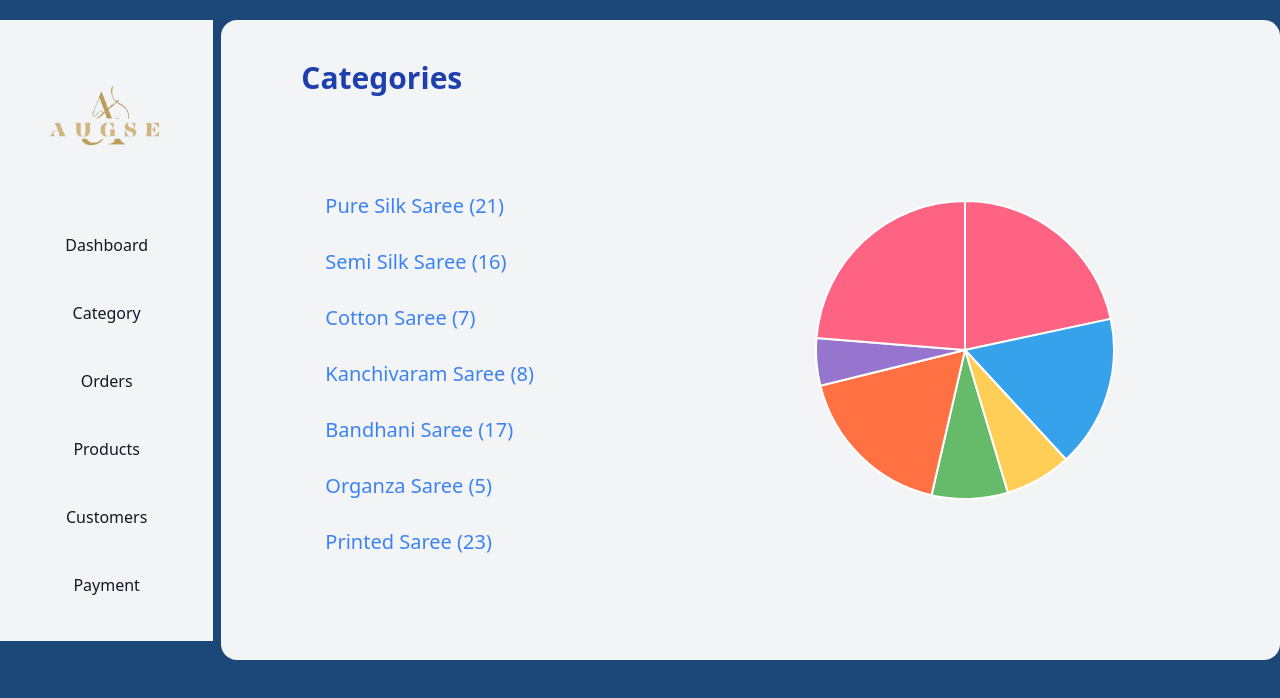
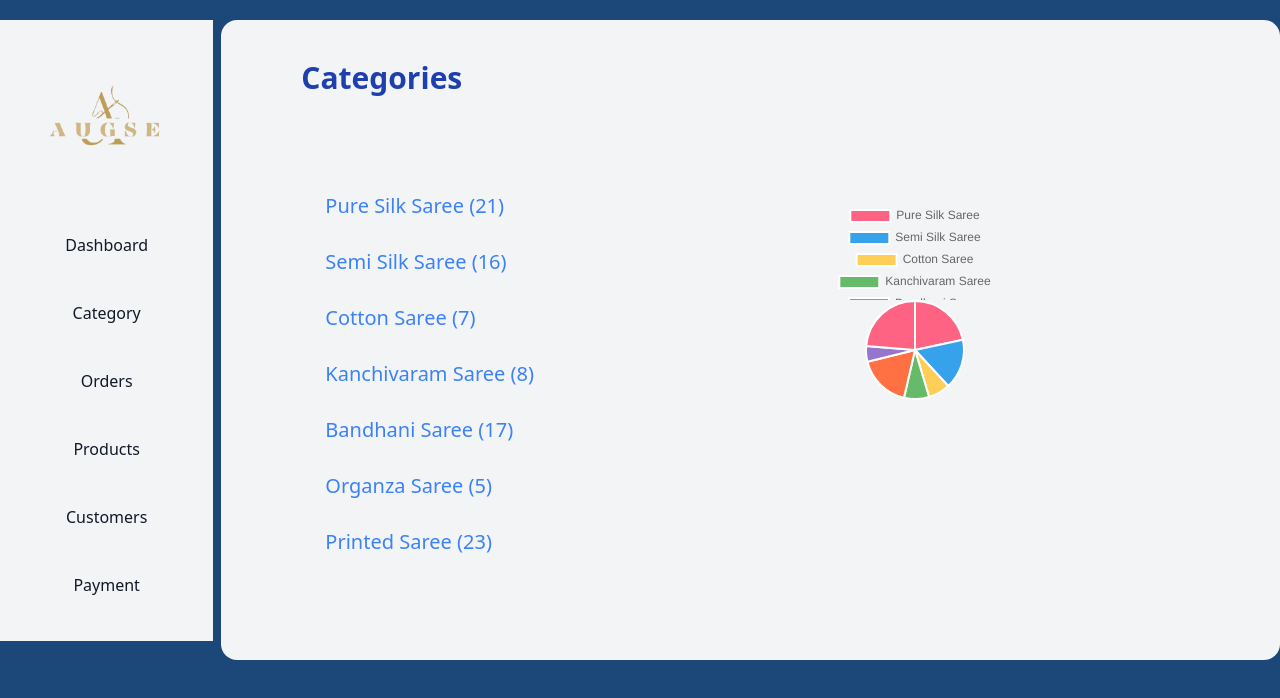
Before and after one commit to braceletProductions/augse-dashboard, a Next.js app: page /category/categories in a window 1280 px wide. Shown: the top 698 px of the page. Built offline with nearby package versions, Linux system fonts and the light colour scheme.

Commit message:
size of pie chart

```diff
--- a/src/pages/category/categories.jsx
+++ b/src/pages/category/categories.jsx
@@ -4,6 +4,24 @@ import { Pie } from "react-chartjs-2";
 import categoryData from "@/tempData/categoryData";
 
 import Link from "next/link";
+import {
+  Chart as ChartJS,
+  CategoryScale,
+  LinearScale,
+  Title,
+  Tooltip,
+  Legend,
+  BarElement,
+} from "chart.js";
+
+ChartJS.register(
+  CategoryScale,
+  LinearScale,
+  Title,
+  Tooltip,
+  Legend,
+  BarElement
+);
 
 const Categories = () => {
   // Extracting category names and counts from categoryData
@@ -53,6 +71,8 @@ const Categories = () => {
         label: tooltipCallback,
       },
     },
+    coutout: "60%",
+    responsive: true,
   };
 
   return (
@@ -85,7 +105,12 @@ const Categories = () => {
 
               {/* Display the pie chart */}
               <div className="text-blue-400 text-xl p-6 mt-6 rounded-xl mb-6">
-                <Pie data={pieChartData} options={pieChartOptions} />
+                <Pie
+                  data={pieChartData}
+                  options={pieChartOptions}
+                  height="200px"
+                  width="200px"
+                />
               </div>
             </div>
           </div>
--- a/src/pages/orders/orders.jsx
+++ b/src/pages/orders/orders.jsx
@@ -127,7 +127,12 @@ const Orders = () => {
             <span className="text-blue-600">{orderData.pending}</span>
           </h1>
           <div className="lg:absolute top-5 right-28 p-4 rounded-xl ">
-            <Doughnut data={doughnutData} options={doughnutOptions} />
+            <Doughnut
+              data={doughnutData}
+              options={doughnutOptions}
+              height="200px"
+              width="200px"
+            />
           </div>
         </div>
 
```
